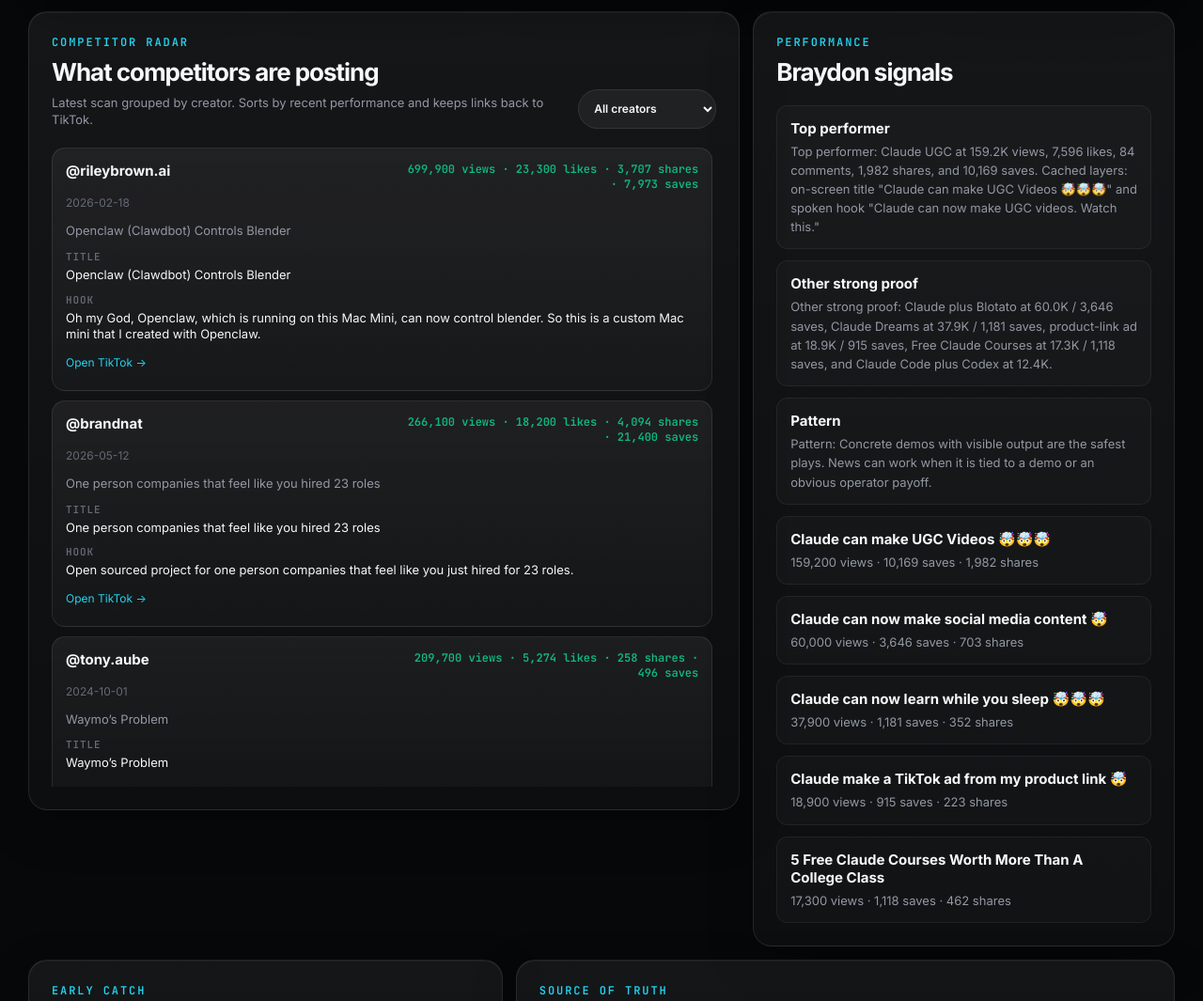
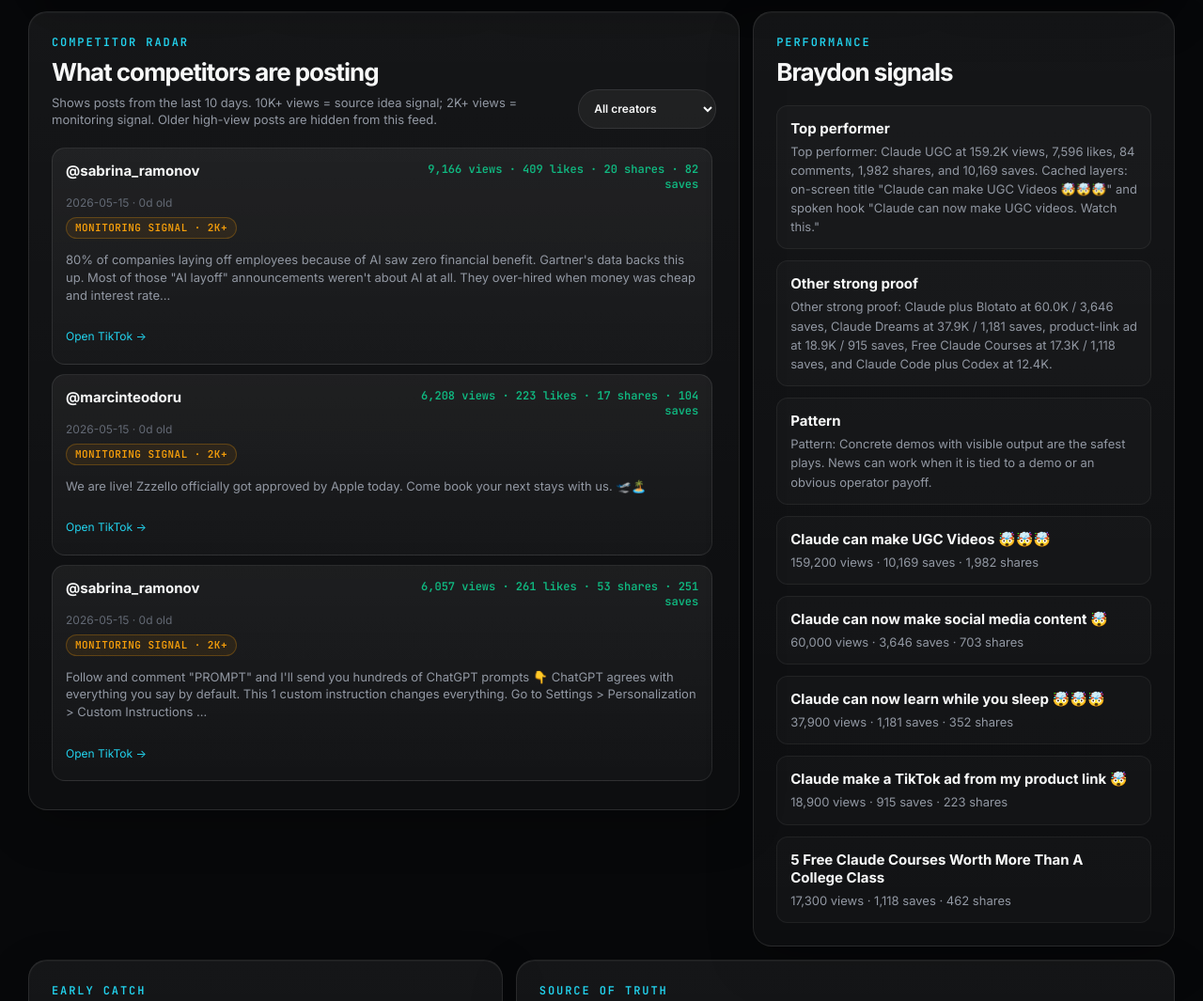
Before and after one commit to Fred4599/tiktok-ideas-dashboard, a website: page index.html in a window 1280 px wide. Shown: the part 1702-2767 px from the top of the page at 94% size. Drawn offline with Linux system fonts and the light colour scheme.

Commit message:
Update TikTok ideas dashboard for 2026-05-15

```diff
--- a/index.html
+++ b/index.html
@@ -63,7 +63,7 @@
           <div>
             <div class="eyebrow">COMPETITOR RADAR</div>
             <h2>What competitors are posting</h2>
-            <p class="panel-subtitle">Latest scan grouped by creator. Sorts by recent performance and keeps links back to TikTok.</p>
+            <p class="panel-subtitle">Shows posts from the last 10 days. 10K+ views = source idea signal; 2K+ views = monitoring signal. Older high-view posts are hidden from this feed.</p>
           </div>
           <select id="creatorFilter" class="select"></select>
         </div>
--- a/src/main.js
+++ b/src/main.js
@@ -16,6 +16,27 @@
   if (item.shareCount != null) bits.push(`${fmt.format(item.shareCount)} shares`);
   if (item.collectCount != null) bits.push(`${fmt.format(item.collectCount)} saves`);
   return bits.join(' · ') || 'metrics n/a';
+}
+function daysOld(item) {
+  if (!item.date || !state.latest?.date) return null;
+  const itemDate = new Date(`${item.date}T00:00:00Z`);
+  const scanDate = new Date(`${state.latest.date}T00:00:00Z`);
+  if (Number.isNaN(itemDate.getTime()) || Number.isNaN(scanDate.getTime())) return null;
+  return Math.round((scanDate - itemDate) / 86400000);
+}
+function recentWindowItems(items, maxDays = 10) {
+  return items.filter(item => {
+    const age = daysOld(item);
+    return age !== null && age >= 0 && age <= maxDays;
+  });
+}
+function signalBadge(item) {
+  const views = item.playCount || 0;
+  const age = daysOld(item);
+  if (age === null) return 'date unknown';
+  if (views >= 10000) return 'source idea signal · 10K+';
+  if (views >= 2000) return 'monitoring signal · 2K+';
+  return 'recent post';
 }
 async function loadData() {
   const latest = await fetch('data/latest.json', { cache: 'no-store' }).then(r => r.json());
@@ -52,17 +73,26 @@
 function renderCompetitors() {
   let items = state.latest.competitors.slice();
   if (state.creator !== 'all') items = items.filter(x => x.creator === state.creator);
-  items.sort((a, b) => (b.playCount || 0) - (a.playCount || 0));
-  get('competitorList').innerHTML = items.slice(0, 60).map(item => `
+  const recentItems = recentWindowItems(items, 10);
+  recentItems.sort((a, b) => {
+    const dateDiff = String(b.date || '').localeCompare(String(a.date || ''));
+    return dateDiff || ((b.playCount || 0) - (a.playCount || 0));
+  });
+  get('competitorList').innerHTML = recentItems.slice(0, 60).map(item => {
+    const age = daysOld(item);
+    const badge = signalBadge(item);
+    const badgeClass = (item.playCount || 0) >= 10000 ? 'signal-badge source' : ((item.playCount || 0) >= 2000 ? 'signal-badge monitor' : 'signal-badge');
+    return `
     <article class="feed-item">
       <div class="feed-top"><strong>@${escapeHtml(item.creator)}</strong><span class="metric">${escapeHtml(metricLine(item))}</span></div>
-      <div class="meta-line">${escapeHtml(item.date || '')}${item.isSponsored ? ' · sponsored/ad signal' : ''}</div>
+      <div class="meta-line">${escapeHtml(item.date || '')}${age !== null ? ` · ${age}d old` : ''}${item.isSponsored ? ' · sponsored/ad signal' : ''}</div>
+      <div class="${badgeClass}">${escapeHtml(badge)}</div>
       <p>${escapeHtml(compact(item.topic || item.text || '', 230))}</p>
       ${item.onScreenTitle ? `<div class="label">Title</div><div class="hook">${escapeHtml(item.onScreenTitle)}</div>` : ''}
       ${item.spokenHook ? `<div class="label">Hook</div><div class="hook">${escapeHtml(item.spokenHook)}</div>` : ''}
       ${item.webVideoUrl ? `<a href="${escapeHtml(item.webVideoUrl)}" target="_blank" rel="noopener">Open TikTok →</a>` : ''}
-    </article>
-  `).join('') || '<p>No competitor items found for this filter.</p>';
+    </article>`;
+  }).join('') || '<p>No competitor posts from the last 10 days for this filter. Older high-view posts are intentionally hidden so they do not look like current viral signals.</p>';
 }
 function renderPerformance() {
   const p = state.latest.performance || [];
--- a/src/styles.css
+++ b/src/styles.css
@@ -70,6 +70,9 @@
 .feed-top strong { font-size:15px; overflow-wrap:anywhere; }
 .metric { color: var(--green); white-space:normal; text-align:right; font: 600 12px 'JetBrains Mono', monospace; max-width: 48%; }
 .meta-line { color:var(--muted-2); font-size:12px; margin-top:4px; }
+.signal-badge { display:inline-flex; width:max-content; max-width:100%; margin-top:8px; border:1px solid var(--border-soft); border-radius:999px; padding:5px 9px; color:var(--muted); background:rgba(255,255,255,.035); font:600 11px/1 'JetBrains Mono', monospace; text-transform:uppercase; letter-spacing:.04em; }
+.signal-badge.monitor { color:var(--yellow); border-color:rgba(245,158,11,.26); background:rgba(245,158,11,.08); }
+.signal-badge.source { color:var(--green); border-color:rgba(16,185,129,.32); background:rgba(16,185,129,.09); }
 .feed-item a { color: var(--accent-2); text-decoration:none; font-size:12px; display:inline-flex; align-items:center; min-height: 36px; padding-top:6px; }
 .insights-list { display:flex; flex-direction:column; gap:12px; margin-top:20px; }
 .insight { padding:14px; border:1px solid var(--border-soft); border-radius:12px; background:rgba(255,255,255,.025); }
```
Also changed, not shown: data/latest.json.
